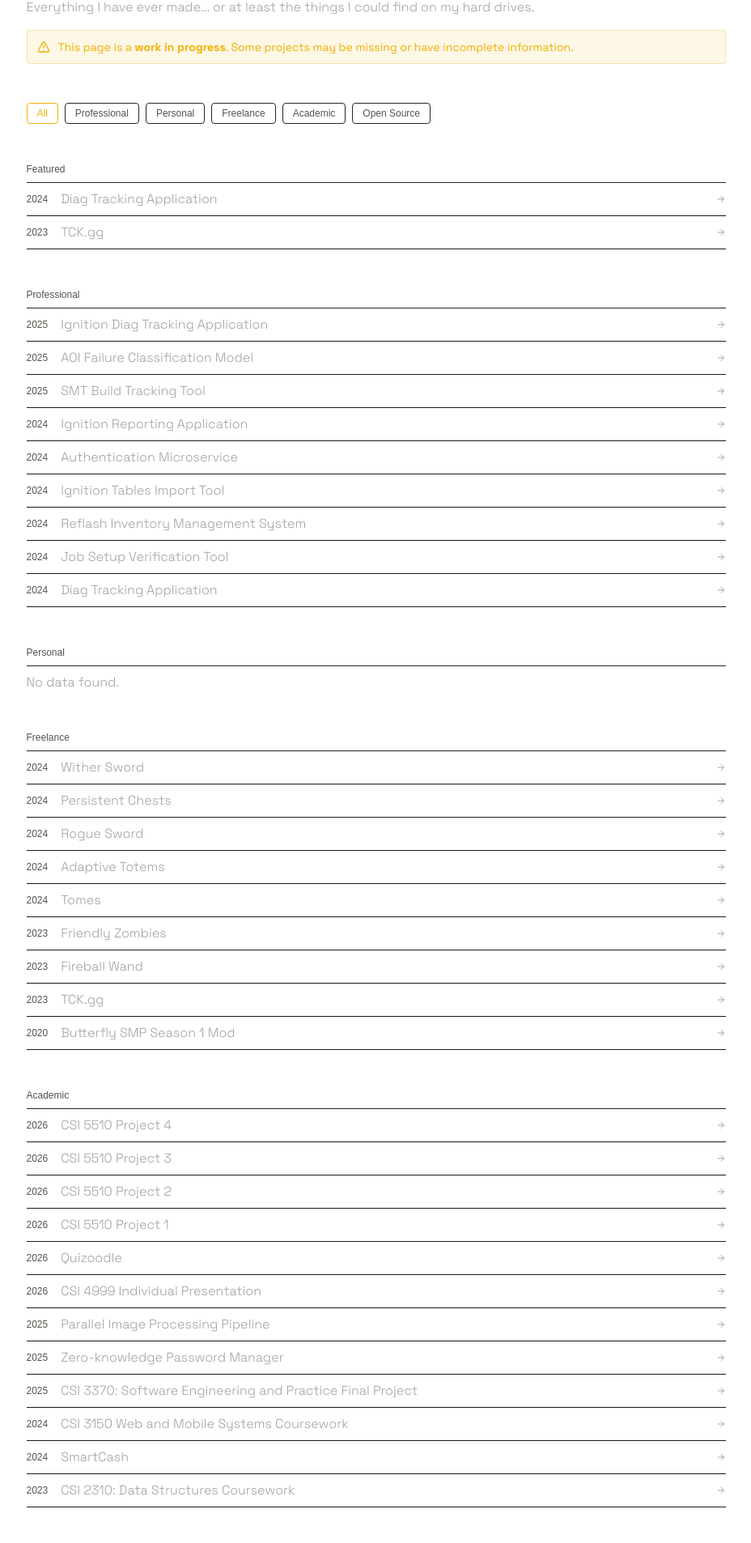
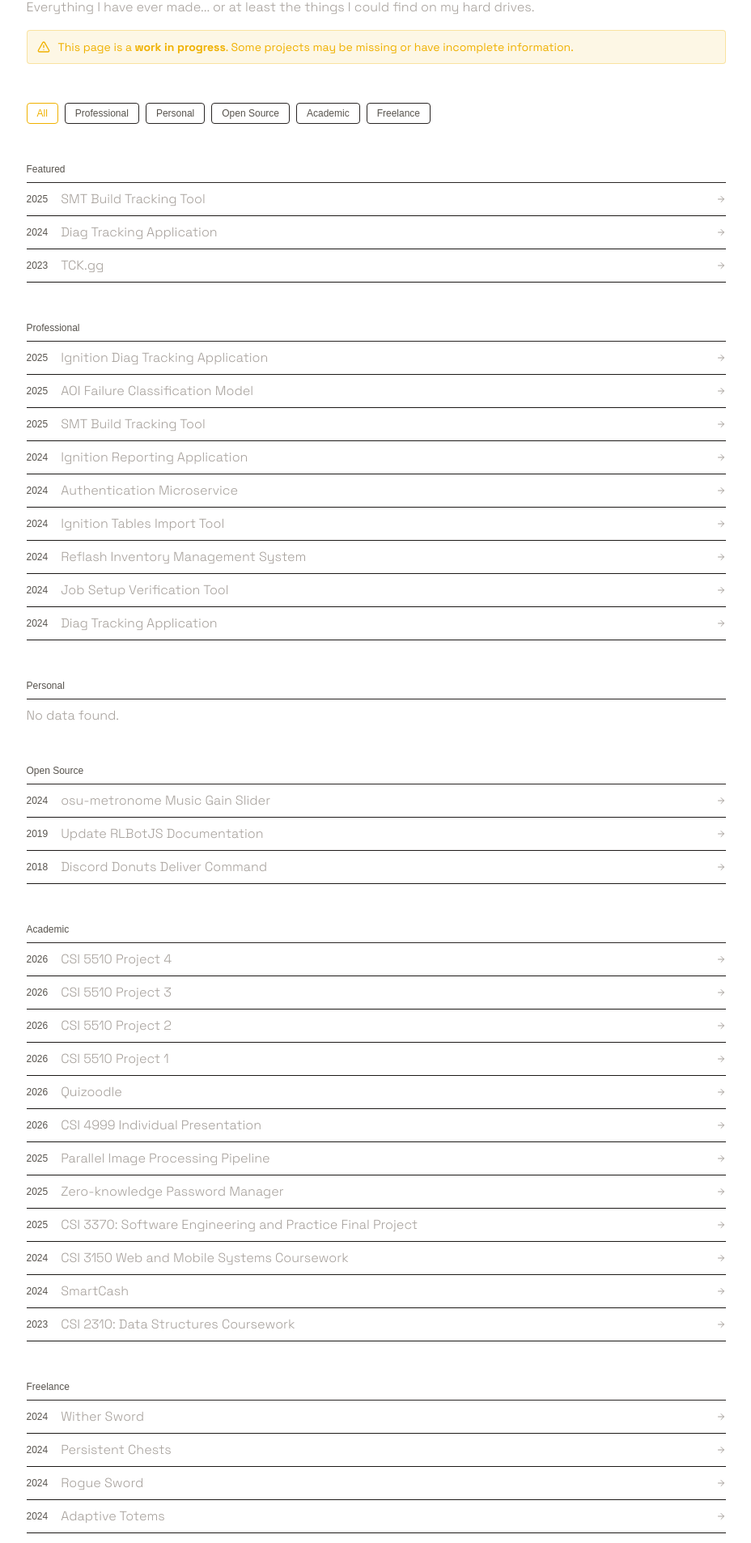
Before and after one commit to hparcells/the-archives, a Next.js app: page /projects in a window 1280 px wide. Shown: the part 199-2105 px from the top of the page at 81% size, without its empty margins (168-1096 px from the left). Built offline with nearby package versions, Linux system fonts and the light colour scheme; a web font is replaced by a local one.

Commit message:
feat: Reorder project sections.

```diff
--- a/src/app/projects/page.tsx
+++ b/src/app/projects/page.tsx
@@ -32,9 +32,9 @@ function Projects() {
           { label: 'All', value: 'all' },
           { label: 'Professional', value: 'professional' },
           { label: 'Personal', value: 'personal' },
-          { label: 'Freelance', value: 'freelance' },
+          { label: 'Open Source', value: 'open-source' },
           { label: 'Academic', value: 'academic' },
-          { label: 'Open Source', value: 'open-source' }
+          { label: 'Freelance', value: 'freelance' }
         ]}
         value={filter}
         onChange={setFilter}
@@ -63,10 +63,10 @@ function Projects() {
         )}
       />
       <ProjectSection
-        title='Freelance'
+        title='Open Source'
         filter={filter}
-        filterValue='freelance'
-        items={PROJECTS.filter((p) => p.type === 'freelance').sort((a, b) =>
+        filterValue='open-source'
+        items={PROJECTS.filter((p) => p.type === 'open-source').sort((a, b) =>
           b.date.localeCompare(a.date)
         )}
       />
@@ -79,10 +79,10 @@ function Projects() {
         )}
       />
       <ProjectSection
-        title='Open Source'
+        title='Freelance'
         filter={filter}
-        filterValue='open-source'
-        items={PROJECTS.filter((p) => p.type === 'open-source').sort((a, b) =>
+        filterValue='freelance'
+        items={PROJECTS.filter((p) => p.type === 'freelance').sort((a, b) =>
           b.date.localeCompare(a.date)
         )}
       />
--- a/src/data/projects/professional.tsx
+++ b/src/data/projects/professional.tsx
@@ -237,7 +237,7 @@ export const PROFESSIONAL_PROJECTS: Project[] = [
     ),
     technologies: ['Ignition Perspective', 'Microsoft SQL Server', 'Jython', 'JavaScript'],
     links: {},
-    featured: false
+    featured: true
   },
   {
     type: 'professional',
```
